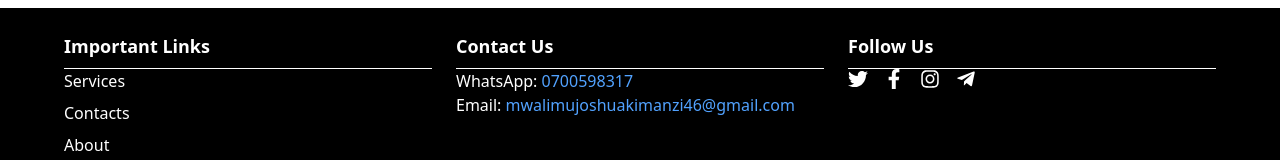
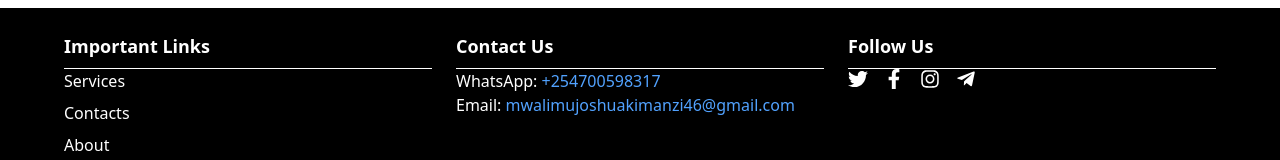
Before and after one commit to mwalimu-j/TC-COMPANY, a React (Vite) app: page /feedback in a window 1280 px wide. Shown: the part 603-763 px from the top of the page. Built offline with nearby package versions, Linux system fonts and the light colour scheme.

Commit message:
Update Footer.tsx

```diff
--- a/src/component/Footer.tsx
+++ b/src/component/Footer.tsx
@@ -54,7 +54,7 @@ const Footer = () => {
 						<a
 							href="https://wa.me/0700598317"
 							className="text-blue-400 hover:underline">
-							0700598317
+							+254700598317
 						</a>
 					</p>
 					<p>
```
